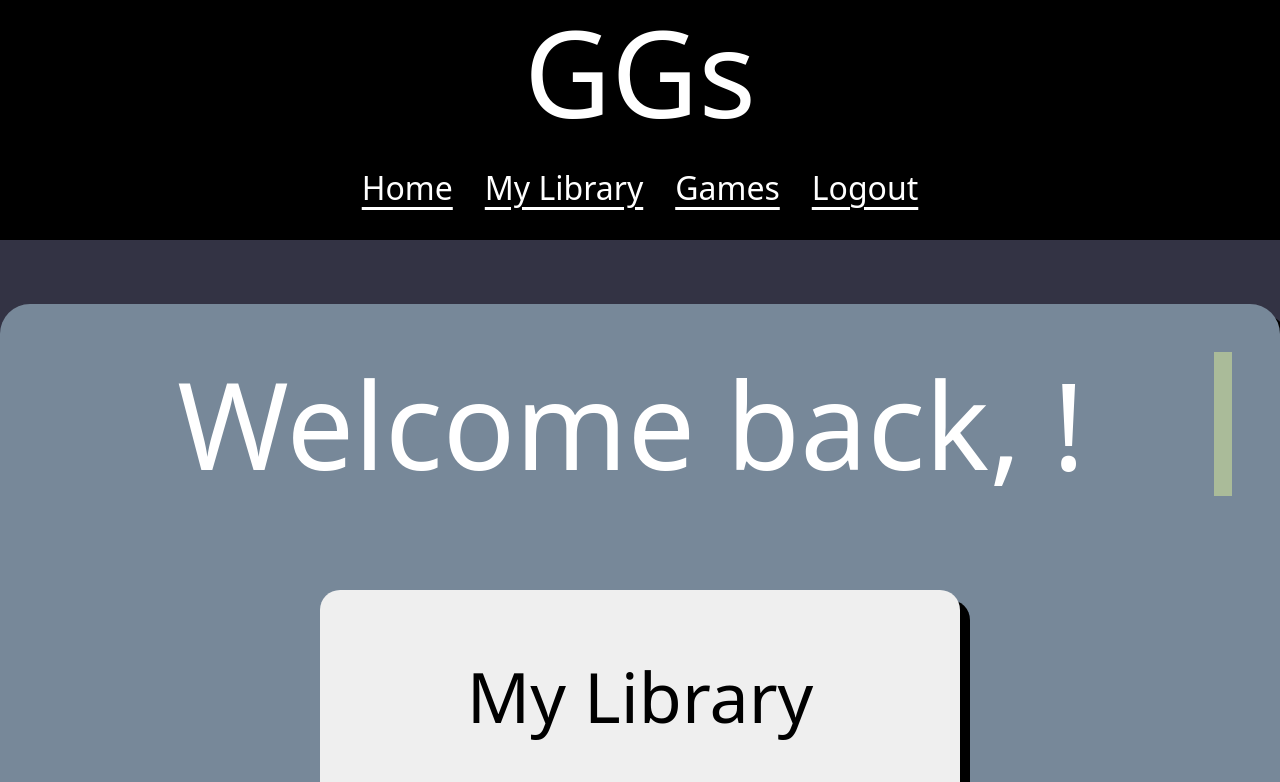
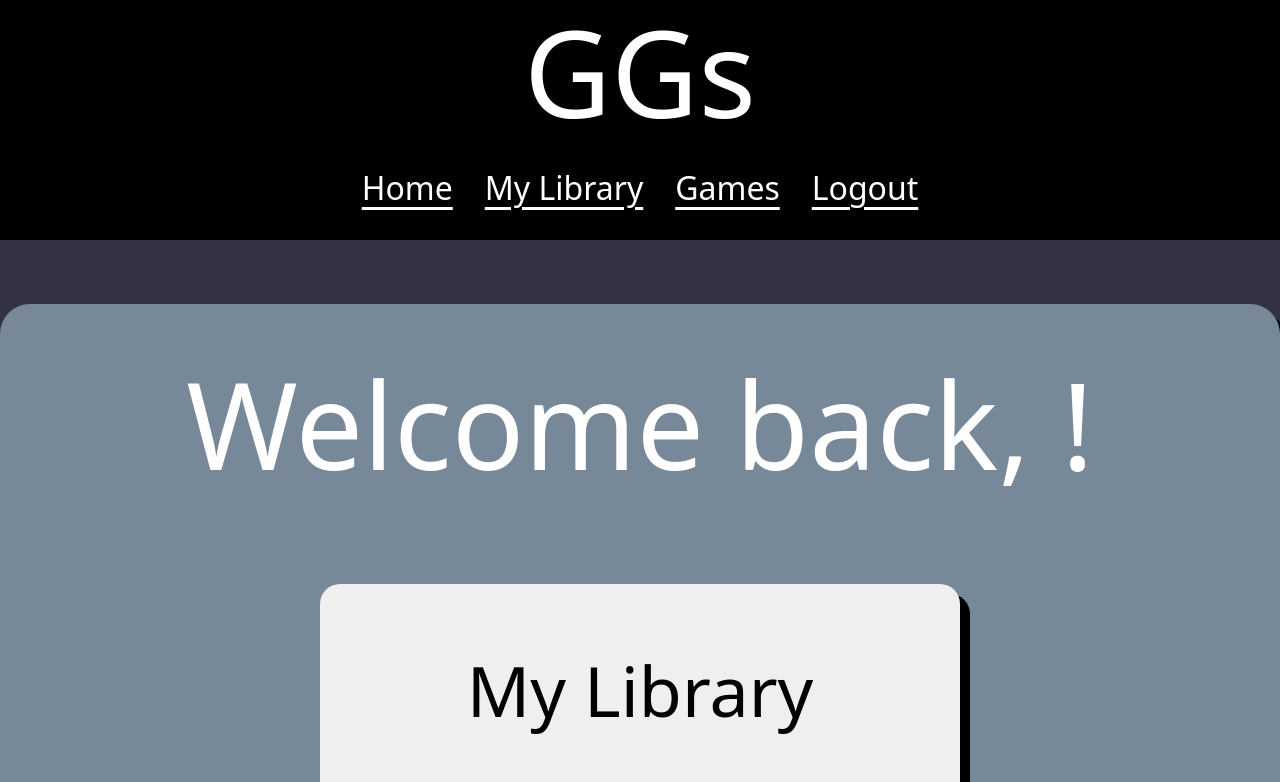
Before and after one commit to brian-walvoord/GGs, a React (Create React App) app in the folder frontend/: page /home in a window 1280 px wide. Shown: the top 782 px of the page. Built offline with nearby package versions, Linux system fonts and the light colour scheme; no server answers.

Commit message:
feat: added userid to local storage to persist through refreshes

```diff
--- a/frontend/src/components/App.jsx
+++ b/frontend/src/components/App.jsx
@@ -1,5 +1,5 @@
 import '../sass/layout/App.scss';
-import React, { useEffect, useState } from "react";
+import React, { useState } from "react";
 import { Route, Routes } from "react-router-dom";
 import UserSelect from "./UserSelect";
 import Games from "./Games";
@@ -16,19 +16,14 @@ function App() {
   const [gamePopup, setGamePopup] = useState(false);
   const [libraryPopup, setLibraryPopup] = useState(false);
   const [selection, setSelection] = useState(null);
-  const [selectedUser, setSelectedUser] = useState("1"); // <-- this is what is causing it to default to 1. Find way to store user (JWT?)
+  const [selectedUser, setSelectedUser] = useState(localStorage.getItem("id"))
   const [user, setUser] = useState("");
   const [library, setLibrary] = useState(null);
   const [userCreated, setUserCreated] = useState(false);
 
-  // testing with these states for lists
-  const [wishlist, setWishlist] = useState(null);
-  const [notYetPlayed, setNotYetPlayed] = useState(null);
-  const [played, setPlayed] = useState(null);
-
   return (
     <div className="app-container">
-        <Header user={user} />
+        <Header user={user} setUser={setUser} />
         <Routes>
           <Route path="/" element={<UserSelect setSelectedUser={setSelectedUser} userCreated={userCreated}/>} />
           <Route path="/home" element={<><Navbar setUser={setUser}/>
@@ -56,7 +51,6 @@ function App() {
               setSelection={setSelection}
               setLibraryPopup={setLibraryPopup}
               libraryPopup = {libraryPopup}
-              user={user}
               library={library}
               setLibrary={setLibrary}
             />
--- a/frontend/src/components/Header.jsx
+++ b/frontend/src/components/Header.jsx
@@ -1,7 +1,16 @@
 import "../sass/layout/Header.scss";
+import { useEffect } from "react";
 
 const Header = (props) => {
-  const { user } = props
+  const { setUser, user } = props
+
+  useEffect(() => {
+    if (localStorage.getItem("id")) {
+      fetch(`/users/getFullName?id=${localStorage.getItem("id")}`)
+        .then(res => res.json())
+        .then(res => setUser(res))
+    }
+  }, [])
 
   return (
     <div className="header-container">
--- a/frontend/src/components/Library.jsx
+++ b/frontend/src/components/Library.jsx
@@ -6,7 +6,6 @@ const Library = (props) => {
   const {
     library,
     setLibrary,
-    user,
     selection,
     setLibraryPopup,
     libraryPopup,
@@ -25,7 +24,7 @@ const Library = (props) => {
   const [currentList, setCurrentList] = useState(null) // list of data
 
   useEffect(() => {
-    fetch(`/games/getLibrary?id=${user[0].id}`)
+    fetch(`/games/getLibrary?id=${localStorage.getItem("id")}`)
       .then(res => res.json())
       .then(res => {
         setLibrary(res)
--- a/frontend/src/components/Navbar.jsx
+++ b/frontend/src/components/Navbar.jsx
@@ -4,12 +4,17 @@ import "../sass/layout/Navbar.scss";
 const Navbar = (props) => {
   const { setUser } = props;
 
+  const logout = () => {
+    setUser("")
+    localStorage.removeItem("id")
+  }
+
   return (
     <nav className="navbar">
       <Link className="link" to="/home">Home</Link>
       <Link className="link" to="/library">My Library</Link>
       <Link className="link" to="/games">Games</Link>
-      <Link onClick={() => setUser("")} className="link" to="/">Logout</Link>
+      <Link onClick={logout} className="link" to="/">Logout</Link>
     </nav>
   )
 }
--- a/frontend/src/components/UserSelect.jsx
+++ b/frontend/src/components/UserSelect.jsx
@@ -19,6 +19,7 @@ const UserSelect = (props) => {
 
   const handleAuthSuccess = (res) => {
     setSelectedUser(JSON.stringify(res[0].id));
+    localStorage.setItem("id", JSON.stringify(res[0].id));
     navigate("/home")
   }
 
--- a/frontend/src/sass/pages/Homepage.scss
+++ b/frontend/src/sass/pages/Homepage.scss
@@ -1,9 +1,4 @@
 @use "../utilities/variables" as v;
-
-@keyframes typing {
-  from { width: 0 }
-  to { width: 100% }
-}
 
 .welcome-container {
   margin: 4rem auto 4rem;
@@ -21,11 +16,6 @@
   color: v.$white;
   font-size: 120px;
   margin-top: 2rem;
-  animation: typing 1.5s steps(20, end) forwards;
-  overflow: hidden;
-  border-right: .15em solid v.$accent-color;
-  white-space: nowrap;
-  width: 0;
 }
 
 .welcome-btn-container {
```
